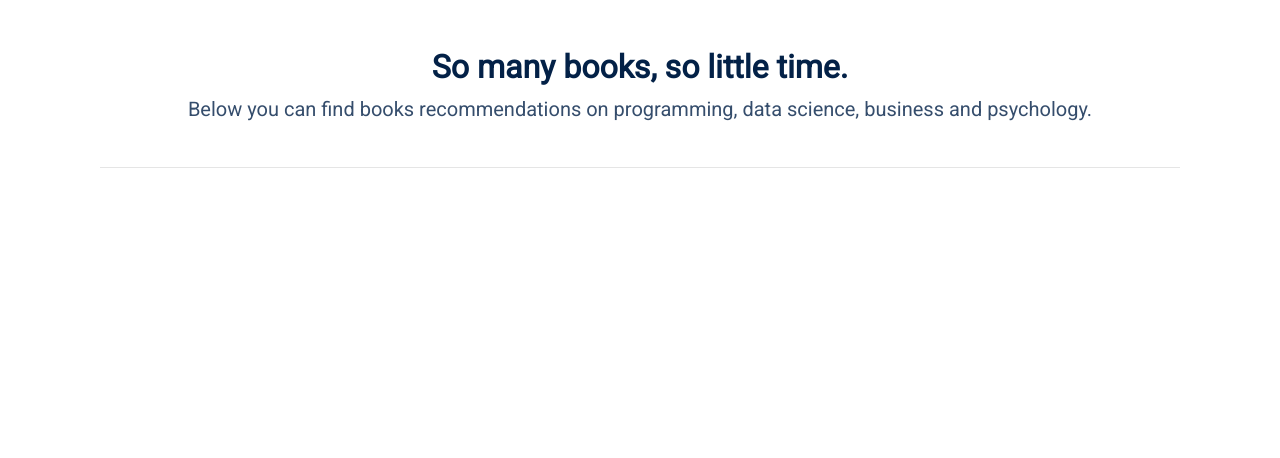
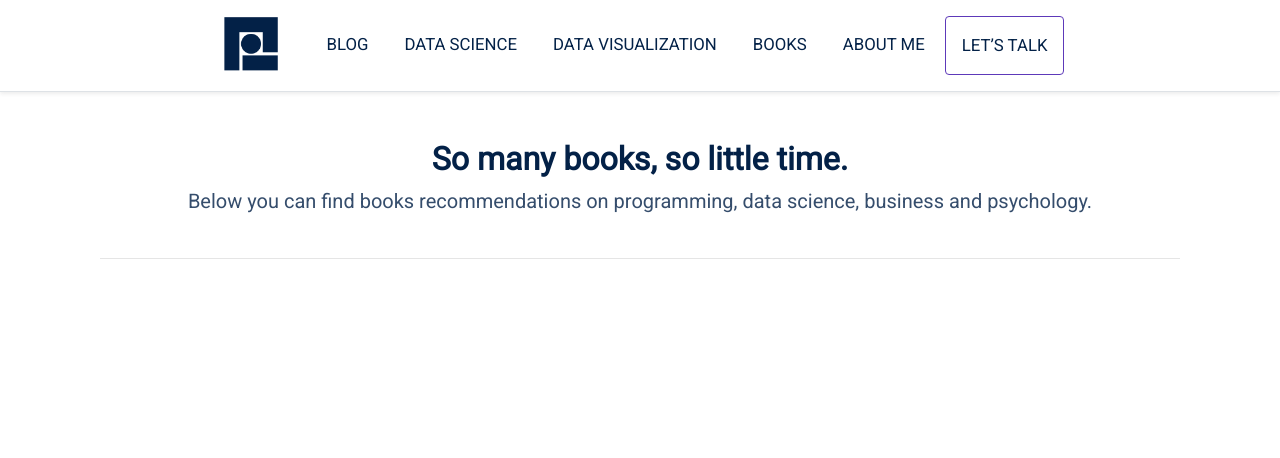
Before and after one commit to piszewc/pszewc, a Django app: template blog/templates/books/book_list.html in a window 1280 px wide. Shown: the top 458 px of the page. Run offline with Django 3.2, Linux system fonts and the light colour scheme; the template is opened without the code that fills it, so the values that code supplies are empty; some libraries are stand-ins or nearby versions.

Commit message:
Final Menu Bar

```diff
--- a/blog/static/css/styles.css
+++ b/blog/static/css/styles.css
@@ -85,10 +85,19 @@ h1, h2, h3, h4 {
 
 main {
   margin-bottom: 5em;
-  font-size: 1.1250em !important;
+  font-size: 1.05em !important;
 }
 
 .post_image_resize {
   max-width:100%;
   height: auto;
 }
+
+.btn-outline-primary, .btn-outline-primary:visited {
+  border-color: #5d39b9 !important;
+}
+
+.btn-outline-primary:hover, .btn-outline-primary:active {
+  border-color: #5d39b9 !important;
+  background-color: #d0c2f5 !important;
+}
--- a/blog/templates/main/base.html
+++ b/blog/templates/main/base.html
@@ -19,7 +19,25 @@
 
 <body data-gr-c-s-loaded="true">
 
+  <!-- Header --->
+  <header class="container-fluid d-flex align-items-center justify-content-center border-bottom shadow-sm ">
 
+    <div class="p-2">
+      <nav class="my-2 mr-md-auto my-md-0 mr-md-3">
+          <a class="my-0 mr-md-auto font-weight-normal pr-3" href="{% url 'post_list' %}">
+              <img src="{% static 'images/logo_new.png' %}" height="75" alt=""></a>
+        <a class="nav-item p-3 text-navblue" href="{% url 'post_list' %}">BLOG</a>
+        <a class="nav-item p-3 text-navblue" href="{% url 'post_list' %}">DATA SCIENCE</a>
+        <a class="nav-item p-3 text-navblue" href="{% url 'post_list' %}">DATA VISUALIZATION</a>
+        <a class="nav-item p-3 text-navblue" href="{% url 'book_list' %}">BOOKS</a>
+        <a class="nav-item p-3 text-navblue" href="{% url 'about_page' %}">ABOUT ME</a>
+        <a class="nav-item p-3 text-navblue btn btn-outline-primary" href="{% url 'contact_page' %}">LET’S TALK</a>
+      </nav>
+    </div>
+  </header>
+  <!-- End Header --->
+
+  <!-- Main --->
   <main role="main" class="flex-shrink-0">
     <div class="content container">
       <div class="row">
@@ -28,8 +46,8 @@
           {% endblock %}
         </div>
       </div>
-
   </main>
+  <!-- End Main --->
 
   <footer class="footer border-top">
     <div class="container">
```
Also changed, not shown: blog/static/images/logo_new.png.
